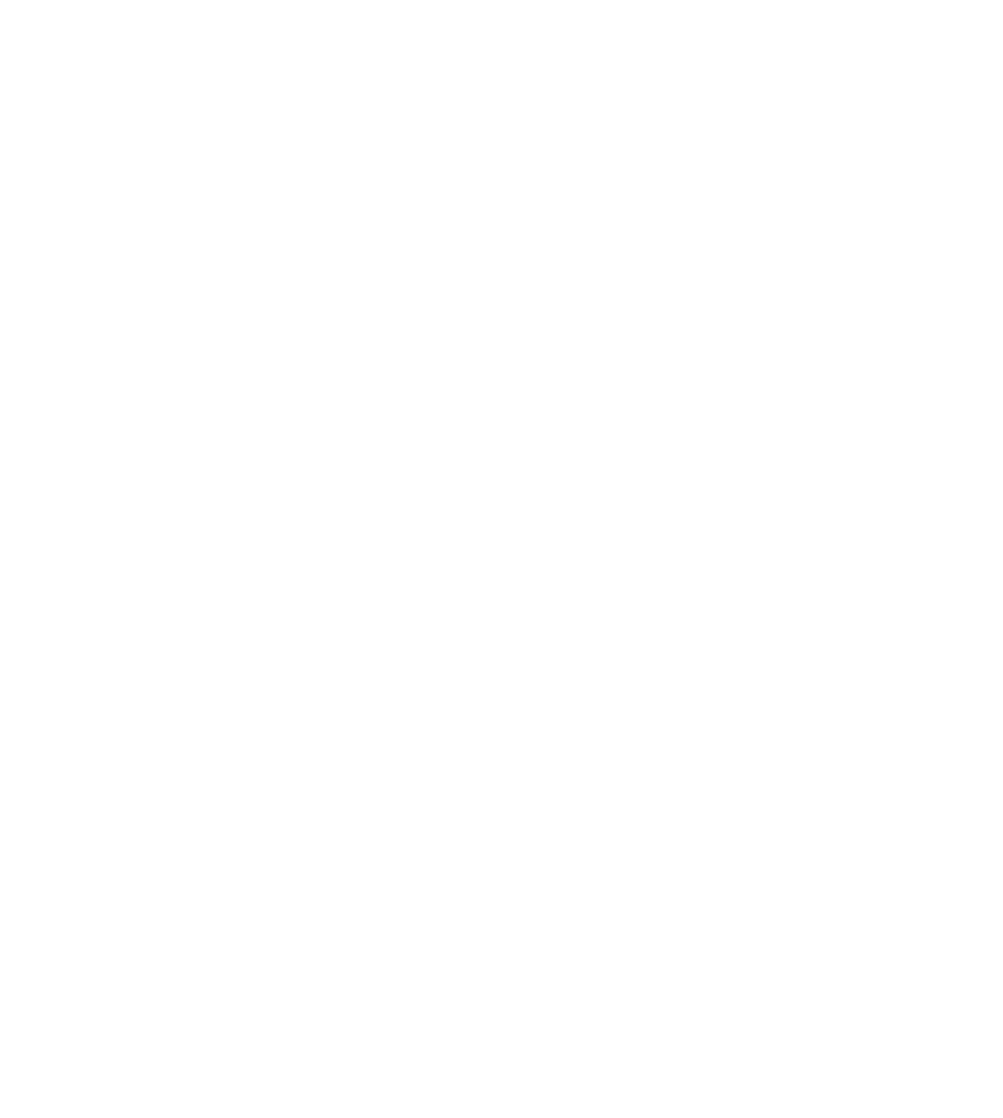
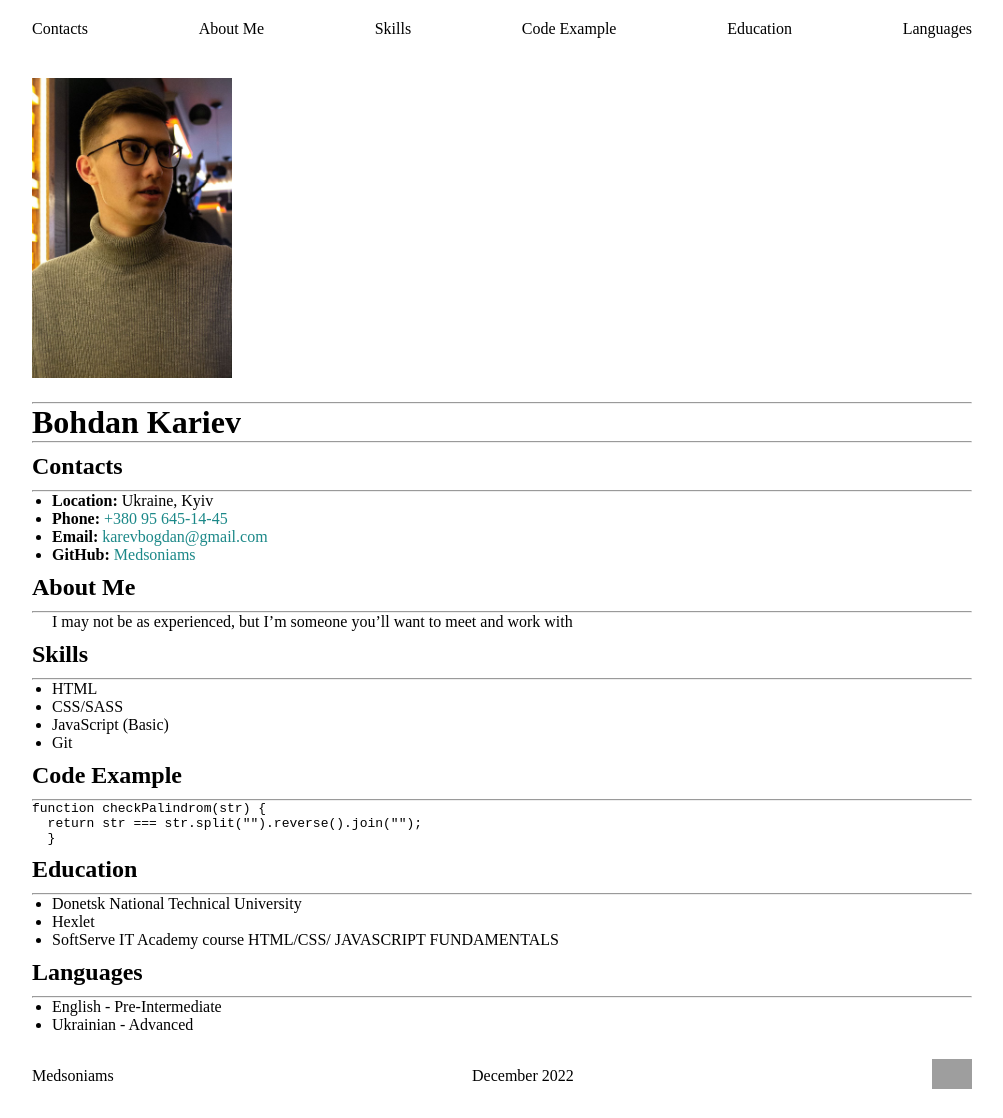
Before and after one commit to Medsoniams/rsschool-cv, a plain HTML site: page index.html in a window 1280 px wide. Shown: the whole page, without its empty margins (138-1141 px from the left). Before the commit the page ends 800 px from the top, so only its background shows below. Drawn offline with Linux system fonts and the light colour scheme; grey boxes are pictures that could not be loaded.

Commit message:
feat: add index.html and style.css

```diff
--- a/index.html
+++ b/index.html
@@ -1,7 +1,133 @@
 <!DOCTYPE html>
 <html lang="en">
+
 <head>
+  <meta charset="UTF-8">
+  <meta http-equiv="X-UA-Compatible" content="IE=edge">
+  <meta name="viewport" content="width=device-width, initial-scale=1.0">
+  <link rel="stylesheet" href="style.css">
   <title>Document</title>
 </head>
-<body></body>
+
+<body>
+  <header class="header">
+    <div class="container">
+      <nav class="header__nav">
+        <ul class="header__nav-list">
+          <li class="header__nav-item">
+            <a class="header__nav-link" href="#contacts">Contacts</a>
+          </li>
+          <li class="header__nav-item">
+            <a class="header__nav-link" href="#about">About Me</a>
+          </li>
+          <li class="header__nav-item">
+            <a class="header__nav-link" href="#skills">Skills</a>
+          </li>
+          <li class="header__nav-item">
+            <a class="header__nav-link" href="#code">Code Example</a>
+          </li>
+          <li class="header__nav-item">
+            <a class="header__nav-link" href="#education">Education</a>
+          </li>
+          <li class="header__nav-item">
+            <a class="header__nav-link" href="#languages">Languages</a>
+          </li>
+        </ul>
+      </nav>
+      <img class="header__img" src="bohdan-kariev.jpg" alt="Its me Bohdan Kariev">
+      <hr>
+      <h1 class="header__title">Bohdan Kariev</h1>
+      <hr>
+    </div>
+  </header>
+  <main class="main">
+    <div class="container">
+      <section class="contacts" id="contacts">
+        <h2 class="contacts__title">Contacts</h2>
+        <hr>
+        <ul class="contacts__nav-list">
+          <li class="contacts__nav-item">
+            <b>Location:</b>  Ukraine, Kyiv
+          </li>
+          <li class="contacts__nav-item">
+            <b>Phone:</b> <a href="tel:+380956451445">+380 95 645-14-45</a>
+          </li>
+          <li class="contacts__nav-item">
+            <b>Email:</b> <a href="mailto:karevbogdan@gmail.com">karevbogdan@gmail.com</a>
+          </li>
+          <li class="contacts__nav-item">
+            <b>GitHub:</b> <a href="https://github.com/Medsoniams">Medsoniams</a>
+          </li>
+        </ul>
+      </section>
+    </div>
+    <section class="about" id="#about">
+      <div class="container">
+        <h2 class="about__title">About Me</h2>
+        <hr>
+        <p class="about__description">I may not be as experienced, but I’m someone you’ll want to meet and work with</p>
+      </div>
+    </section>
+    <section class="skills" id="#skills">
+      <div class="container">
+        <h2 class="skills__title">Skills</h2>
+        <hr>
+        <ul class="skills__list">
+          <li class="skills__item">HTML</li>
+          <li class="skills__item">CSS/SASS</li>
+          <li class="skills__item">JavaScript (Basic)</li>
+          <li class="skills__item">Git</li>
+        </ul>
+      </div>
+    </section>
+    <section class="code" id="code">
+      <div class="container">
+        <h2 class="code__title">Code Example</h2>
+        <hr>
+        <pre><code>function checkPalindrom(str) {
+  return str === str.split("").reverse().join("");
+  }</code></pre>
+      </div>
+    </section>
+    <section class="education" id="#education">
+      <div class="container">
+        <h2 class="education__title">Education</h2>
+        <hr>
+        <ul class="education__list">
+          <li class="education__item">Donetsk National Technical University</li>
+          <li class="education__item">Hexlet</li>
+          <li class="education__item">SoftServe IT Academy course HTML/CSS/ JAVASCRIPT FUNDAMENTALS</li>
+        </ul>
+      </div>
+    </section>
+    <section class="languages" id="languages">
+      <div class="container">
+        <h2 class="languages__title">Languages</h2>
+        <hr>
+        <ul class="languages__list">
+          <li class="languages__item">English - Pre-Intermediate</li>
+          <li class="languages__item">Ukrainian - Advanced</li>
+        </ul>
+      </div>
+    </section>
+  </main>
+  <footer class="footer">
+    <div class="container">
+      <div class="footer__wrapper">
+        <ul class="footer__list">
+          <li class="footer__item">
+            <a href="https://github.com/Medsoniams">Medsoniams</a>
+          </li>
+          <li class="footer__item">December 2022</li>
+          <li class="footer__item">
+            <a href="https://rs.school/js/">
+              <img src="https://app.rs.school/static/images/logo-rsschool3.png" height="30" alt="Rolling Scopes School Logo">
+            </a>
+          </li>
+        </ul>
+      </div>
+    </div>
+  </footer>
+</body>
+
 </html>
--- a/style.css
+++ b/style.css
@@ -0,0 +1,74 @@
+* {
+    margin: 0;
+    padding: 0;
+    box-sizing: border-box;
+}
+
+a {
+    color: inherit;
+    text-decoration: none;
+}
+
+h2 {
+    padding: 10px 0;
+}
+
+.container {
+    max-width: 980px;
+    padding: 0 20px;
+    margin: auto;
+}
+
+.header__nav {
+    padding: 20px 0;
+}
+
+.header__nav-list {
+    display: flex;
+    justify-content: space-between;
+    list-style: none;
+}
+
+.header__img {
+    width: 200px;
+    padding: 20px 0;
+}
+
+.contacts__nav-list {
+    margin-left: 20px;
+}
+
+.contacts__nav-item > a {
+    color: rgb(27, 136, 136);
+}
+
+.contacts__nav-item > a:hover {
+    text-decoration: underline;
+}
+
+.about__description {
+    margin-left: 20px;
+}
+
+.skills__list {
+    margin-left: 20px;
+}
+
+.education__list {
+    margin-left: 20px;
+}
+
+.languages__list {
+    margin-left: 20px;
+}
+
+.footer {
+    padding: 25px 0;
+}
+
+.footer__list {
+    display: flex;
+    align-items: center;
+    justify-content: space-between;
+    list-style: none;
+}
```
